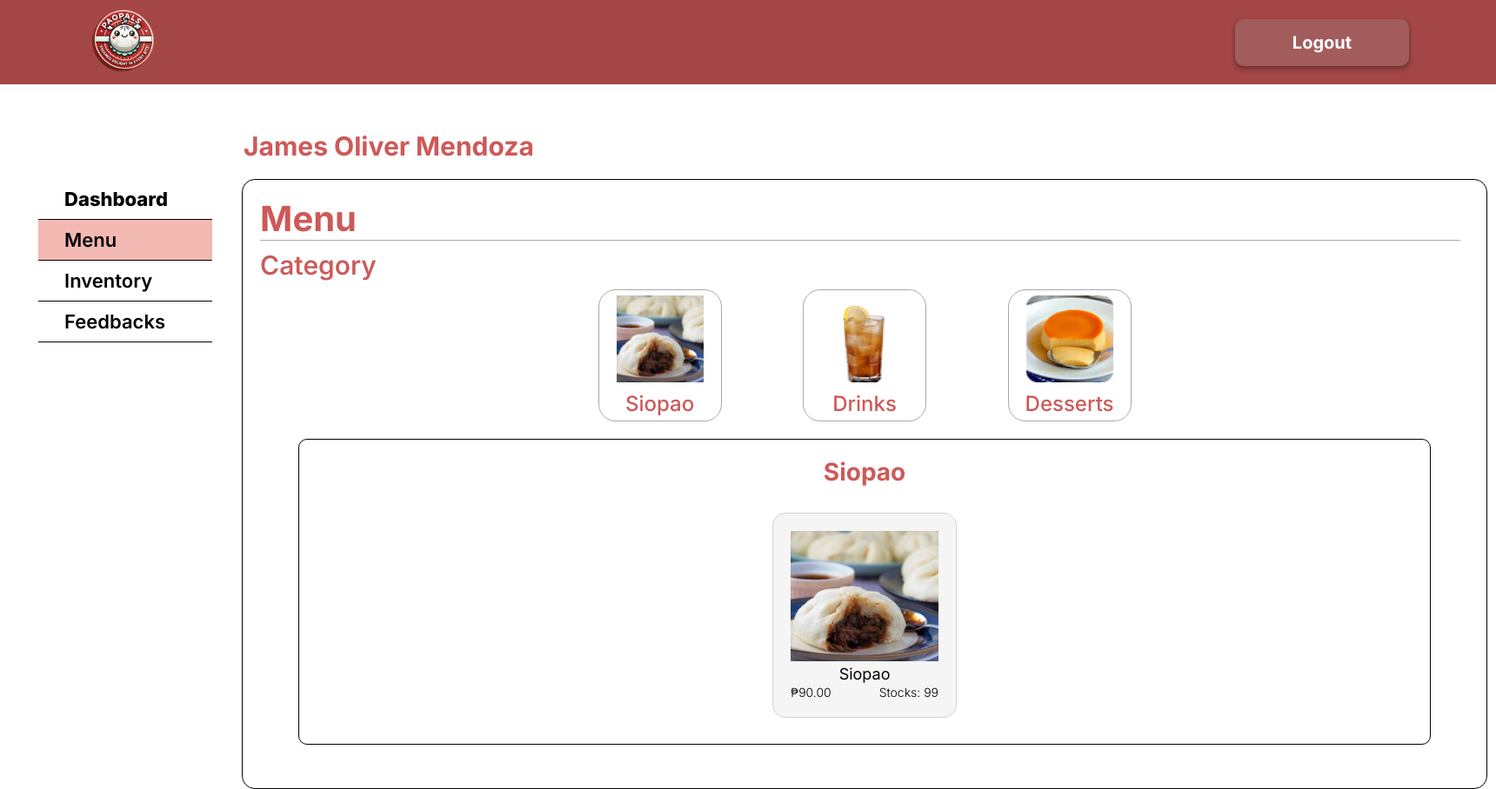
After one commit to DMzRs/CSE7_PaoPals, a PHP site: page /AdminPages/mainDashboard.php in a window 1720 px wide. The commit adds this page. Shown: the whole page at 87% size. Run offline with PHP 8.4, Linux system fonts and the light colour scheme.

Commit message:
90% front end finished except add stock form

```diff
--- /dev/null
+++ b/AdminPages/mainDashboard.php
@@ -0,0 +1,67 @@
+<!DOCTYPE html>
+<html lang="en">
+<head>
+    <meta name="viewport" content="width=device-width, initial-scale=1.0">
+    <meta charset="UTF-8">
+    <meta name="viewport" content="width=device-width, initial-scale=1.0">
+    <link rel="preconnect" href="https://fonts.googleapis.com">
+    <link rel="preconnect" href="https://fonts.gstatic.com" crossorigin>
+    <link href="https://fonts.googleapis.com/css2?family=Inter:ital,opsz,wght@0,14..32,100..900;1,14..32,100..900&display=swap" rel="stylesheet">
+    <link rel="stylesheet" href="../AdminStyles/mainDashboard.css?v=<?php echo time(); ?>">
+    <title>PaoPals</title>
+</head>
+<body>
+    <?php include '../Templates/navBarAdmin.php'; ?>
+
+    <section class="main-container">
+        <div class="header-container">
+            <h1>James Oliver Mendoza</h1>
+        </div>
+        <div class="first-container">
+            <div class="tab-container">
+                <h1>Dashboard</h1>
+                <a class="menu" href="mainDashboard.php">Menu</a>
+                <a class="inventory" href="inventoryPage.php">Inventory</a>
+                <a class="feedbacks" href="feedbackPage.php">Feedbacks</a>
+            </div>
+            <div class="menu-container">
+                <h1 class="menuHeader">Menu</h1>
+                <h3 class="categoryHeader">Category</h3>
+                <div class="categories">
+                    <div class="siopao">
+                        <img src="../Images/Siopao/sample_1.png" alt="siopao">
+                        <h2>Siopao</h2>
+                    </div>
+                    <div class="drinks">
+                        <img src="../Images/Drinks/drink1.png" alt="drink">
+                        <h2>Drinks</h2>
+                    </div>
+                    <div class="desserts">
+                        <img src="../Images/Desserts/dessert1.png" alt="dessert">
+                        <h2>Desserts</h2>
+                    </div>
+                </div>
+                <!-- or pwede pud i if else nimo ang category so per click ana ang format sugod
+                 product-container class -->
+                <div class="product-container">
+                    <h1>Siopao</h1>
+                    <div class="items-container">
+                        <div class="item-container">
+                            <!-- kaning class na container mao ni ang pang back-end pag mag add ug element sa php
+                             dapat same format automatic nana mag 4 items per row -->
+                            <div class="container">
+                            <img src="../Images/Siopao/sample_1.png" alt="siopao">
+                            <h2>Siopao</h2>
+                            <div>
+                                <h2>₱90.00</h2>
+                                <h2>Stocks: 99</h2>
+                            </div>
+                            </div>
+                        </div>
+                    </div>
+                </div>
+            </div>
+        </div>
+    </section>
+</body>
+</html>
--- /dev/null
+++ b/AdminStyles/mainDashboard.css
@@ -0,0 +1,200 @@
+*{
+    margin: 0;
+    padding: 0;
+    font-family: Inter;
+}
+
+.main-container{
+    margin: 0 auto;
+    width: 1700px;
+    margin-top: 150px;
+    display: flex;
+    flex-direction: column;
+    justify-content: center;
+    align-items: center;
+}
+
+.header-container{
+    align-self: flex-start;
+    margin-left: 250px;
+}
+
+.header-container h1{
+    color: #CE5959;
+    font-size: 30px;
+    margin-left: 20px;
+}
+
+.first-container{
+    width: 100%;
+    width: 1700px;
+    margin-top: 20px;
+    display: flex;
+    flex-direction: row;
+    align-items: center;
+}
+
+.tab-container{
+    align-self: flex-start;
+    width: 300px;
+    display: flex;
+    flex-direction: column;
+    justify-content: center;
+    align-items: center;
+}
+
+.tab-container h1{
+    text-decoration: none;
+    width: 170px;
+    padding: 10px 0;
+    padding-left: 30px;
+    color: black;
+    font-size: 22px;
+    font-weight: 800;
+    border-bottom: 1px solid black;
+}
+
+.tab-container a{
+    text-decoration: none;
+    width: 170px;
+    padding: 10px 0;
+    padding-left: 30px;
+    color: black;
+    font-size: 22px;
+    font-weight: 600;
+    border-bottom: 1px solid black;
+}
+
+.menu{
+    background-color: #F1B9B2;
+}
+
+.menu-container{
+    width: 100%;
+    width: 1600px;
+    display: flex;
+    flex-direction: column;
+    justify-content: center;
+    align-items: center;
+    border: 1px solid black;
+    border-radius: 15px;
+}
+
+.menuHeader{
+    align-self: flex-start;
+    margin: 0 auto;
+    margin-left: 20px;
+    margin-top: 20px;
+    font-size: 40px;
+    color: #CE5959;
+    border-bottom: 1px solid darkgray;
+    display: block;
+    width: 1380px;
+}
+
+.categoryHeader{
+    align-self: flex-start;
+    margin-left: 20px;
+    margin-top: 10px;
+    font-size: 30px;
+    color: #CE5959;
+    font-weight: 550;
+}
+
+.categories{
+    display: flex;
+    flex-direction: row;
+    justify-content: space-evenly;
+    align-items: center;
+    width: 100%;
+    width: 800px;
+    margin: 10px 0;
+}
+
+.categories div{
+    border: 1px solid darkgray;
+    display: flex;
+    flex-direction: column;
+    justify-content: center;
+    align-items: center;
+    width: 140px;
+    height: 150px;
+    border-radius: 20px;
+}
+
+.categories img{
+    width: 100px;
+    height: 100px;
+    margin-bottom: 10px;
+}
+
+.categories h2{
+    font-weight: 500;
+    color: #CE5959;
+}
+
+.product-container{
+    width: 100%;
+    width: 1300px;
+    border: 1px solid black;
+    border-radius: 10px;
+    margin: 10px 0;
+    margin-bottom: 50px;
+}
+
+.product-container h1{
+    text-align: center;
+    color: #CE5959;
+    margin: 20px 0;
+    font-size: 28px;
+}
+
+.items-container{
+    display: flex;
+    flex-direction: row;
+    justify-content: space-evenly;
+    align-items: center;
+    margin: 20px 0;
+}
+
+.item-container{
+    flex-wrap: wrap;
+    display: flex;
+    flex-direction: row;
+    justify-content: space-evenly;
+    align-items: center;
+}
+
+.container{
+    flex: 1 0 20%;
+    background-color: whitesmoke;
+    padding: 20px;
+    margin: 10px;
+    border: 1px solid lightgray;
+    border-radius: 15px ;
+    text-align: center;
+    box-sizing: border-box;
+}
+
+.container div{
+    display: flex;
+    flex-direction: row;
+    justify-content: space-between;
+    align-items: center;
+}
+
+.container img{
+    height: 150px;
+    width: 170px;
+}
+
+.container h2{
+    font-size: 18px;
+    font-weight: 400;
+}
+
+.container div h2{
+    margin-top: 2px;
+    font-weight: 300;
+    font-size: 14px;
+}
--- a/Styles/navBar.css
+++ b/Styles/navBar.css
@@ -15,7 +15,6 @@
     position: fixed;
     display: flex;
     flex-direction: column;
-    width: 100%;
 }
 
 .main{
--- /dev/null
+++ b/Styles/navBarAdmin.css
@@ -0,0 +1,49 @@
+*{
+    margin: 0;
+    padding: 0;
+    font-family: Inter;
+}
+
+.navbar{
+    position: fixed;
+    top: 0;
+    left: 0;
+    width: 100%;
+    z-index: 1000;
+    margin: 0;
+    padding: 0;
+}
+
+.main{
+    display: flex;
+    flex-direction: row;
+    justify-content: space-between;
+    align-items: center;
+    padding: 10px 0;
+    background-color: #A54646;
+}
+
+.logo{
+    margin-left: 100px;
+}
+
+.action{
+    margin-right: 100px;
+}
+
+.logout{
+    color: white;
+    padding: 15px 20px;
+    background-color: #A35C5C;
+    width: 200px;
+    font-size: 20px;
+    font-weight: 700;
+    border: 0;
+    border-radius: 10px;
+    box-shadow: 0px 3px 5px 1px rgba(13, 14, 15, 0.322) ;
+}
+
+.logout:hover{
+    cursor: pointer;
+    background-color: #ff5858;
+}
--- /dev/null
+++ b/Templates/navBarAdmin.php
@@ -0,0 +1,20 @@
+<head>
+    <meta charset="UTF-8">
+    <meta name="viewport" content="width=device-width, initial-scale=1.0">
+    <link rel="preconnect" href="https://fonts.googleapis.com">
+    <link rel="preconnect" href="https://fonts.gstatic.com" crossorigin>
+    <link href="https://fonts.googleapis.com/css2?family=Inter:ital,opsz,wght@0,14..32,100..900;1,14..32,100..900&display=swap" rel="stylesheet">
+    <link rel="stylesheet" href="../Styles/navBarAdmin.css?v=<?php echo time(); ?>">
+</head>
+<body>
+    <section class="navbar">
+        <div class="main">
+            <div class="logo">
+                <img src="../Images/Logo/PaoPals_logo.png" alt="logo">
+            </div>
+            <div class="action">
+                <button class="logout" onclick="location.href='../MainPages/createAccount.php'">Logout</button>
+            </div>
+        </div>
+    </section>
+</body>
```
Also changed, not shown: AdminPages/feedbackPage.php (added, +45 -0 lines), AdminPages/inventoryPage.php (added, +62 -0 lines), AdminStyles/feedbackPage.css (added, +133 -0 lines), AdminStyles/inventoryPage.css (added, +140 -0 lines), Images/Desserts/dessert1.png (added), Images/Drinks/drink1.png (added).
